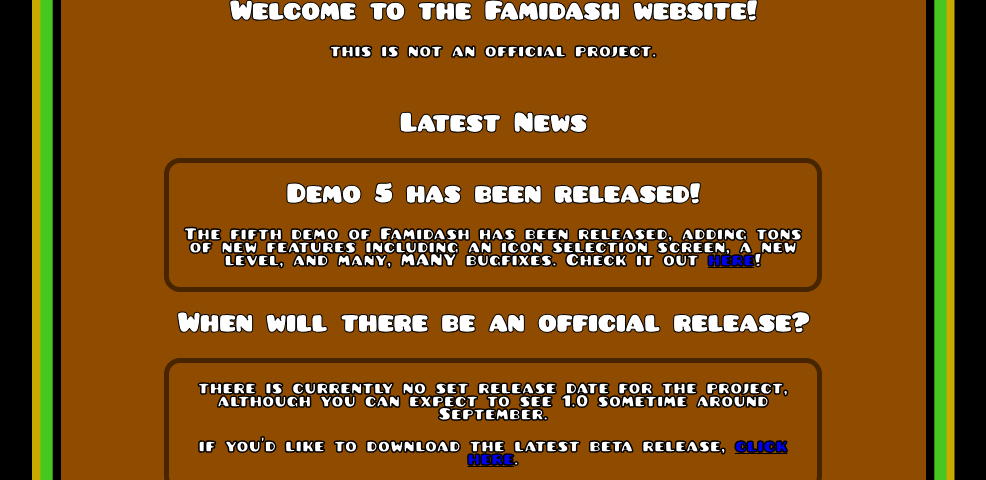
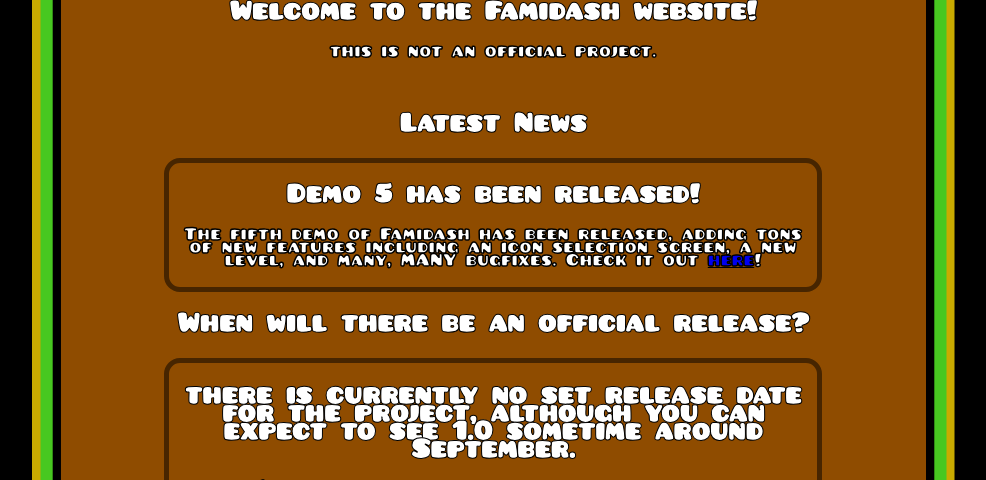
Before and after one commit to tfdsoft/famidash-website, a plain HTML site: page index.html in a window 1280 px wide. Shown: the part 320-800 px from the top of the page, without its empty margins (147-1133 px from the left). Drawn offline with Linux system fonts and the light colour scheme.

Commit message:
thanks Alefunny for the idea :thumbsup:

```diff
--- a/index.html
+++ b/index.html
@@ -22,7 +22,7 @@
         </article>
         <h1>When will there be an official release?</h1>
         <article>
-          <p>there is currently no set release date for the project, although you can expect to see 1.0 sometime around September.</p>
+          <h2>there is currently no set release date for the project, although you can expect to see 1.0 sometime around September.</h2>
           <p>if you'd like to download the latest beta release, <a href="https://nightly.link/famidash/famidash/workflows/main/main/famidash.nes.zip">click here</a>.</p>
         </article>
       </section>
@@ -35,8 +35,7 @@
 
       <p>website by usersniper, the original lead dev of famidash. <br>
       Geometry Dash is &copy;2013 RobTop Games.</p>
-      .
-
+      <br>
     </main>
     <footer>
       <img src="./bottom.png" alt="bottom">
```
